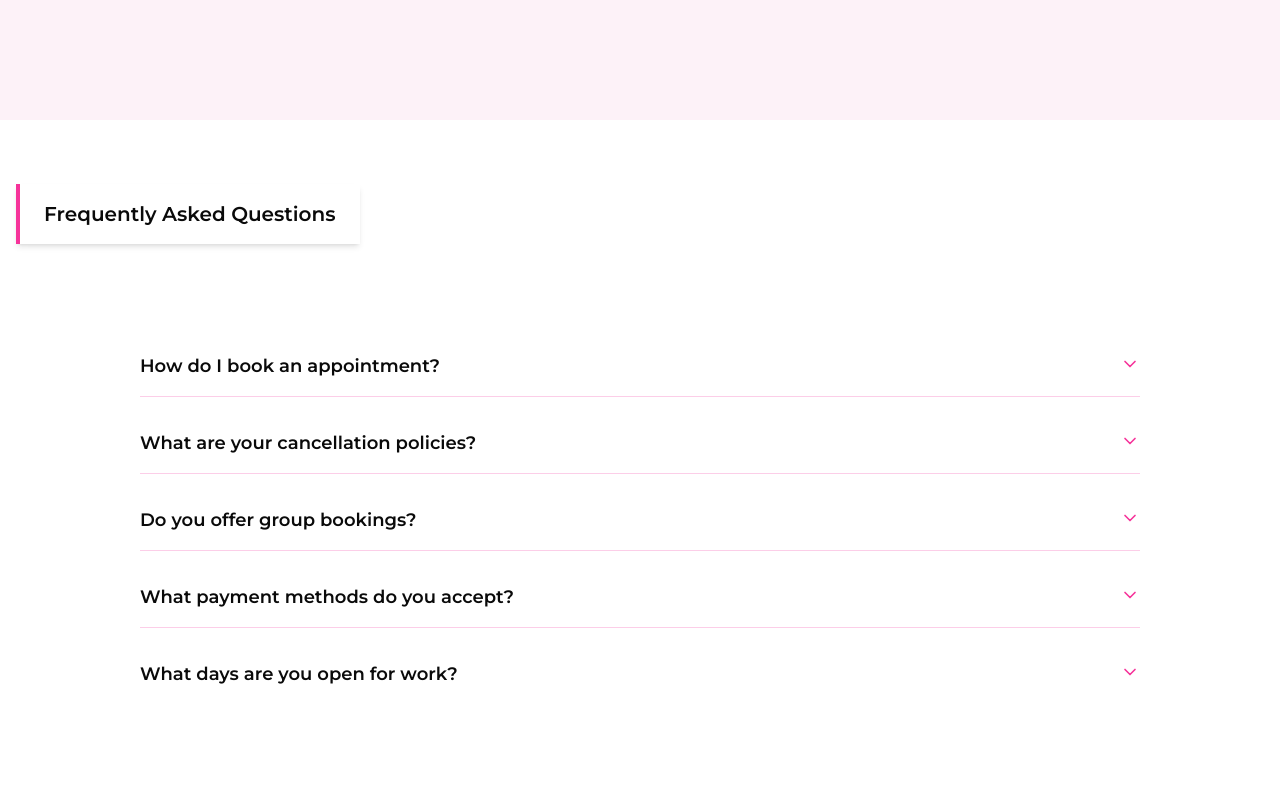
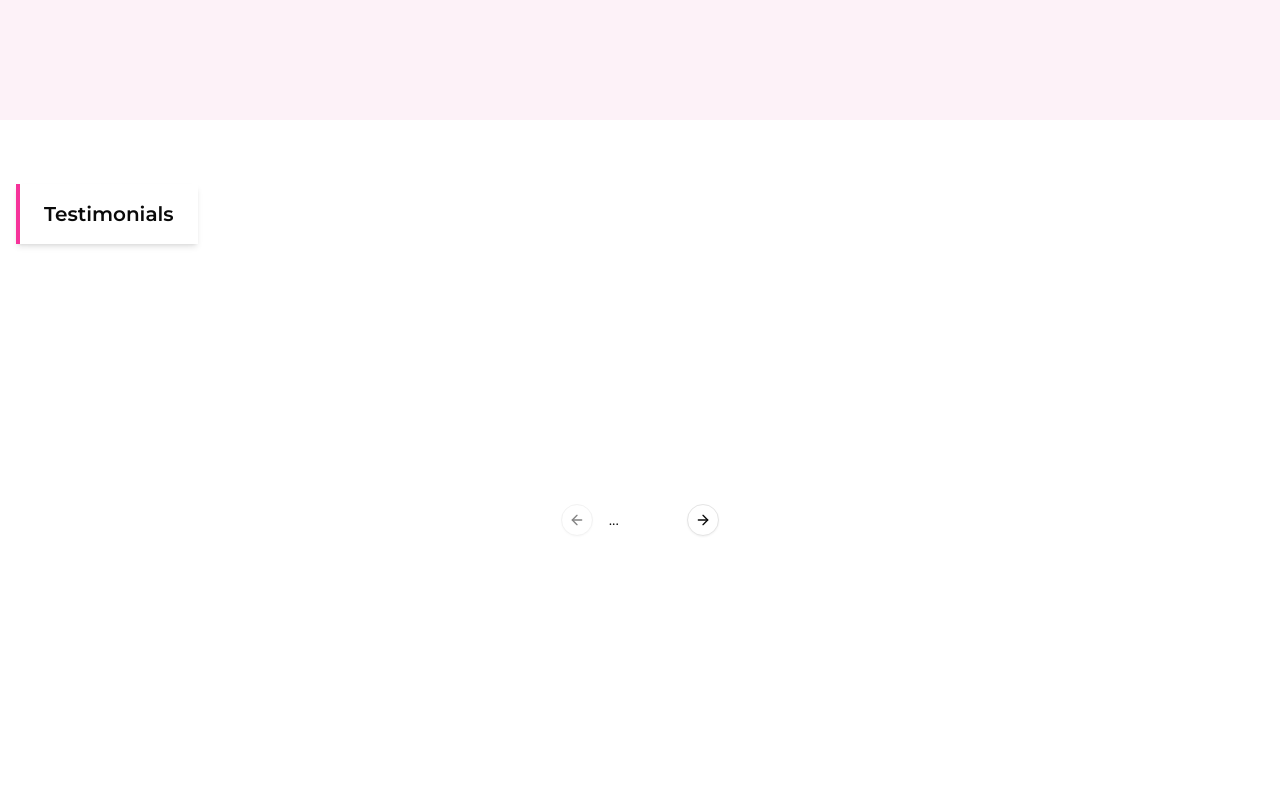
Before and after one commit to typical-developer/betternails, a React (Vite) app: page / in a window 1280 px wide. Shown: the part 2340-3140 px from the top of the page. Built offline with nearby package versions, Linux system fonts and the light colour scheme; a web font is replaced by a local one.

Commit message:
Hella changes

```diff
--- a/src/App.jsx
+++ b/src/App.jsx
@@ -9,6 +9,7 @@ import Hero from './sections/Hero'
 import About from './sections/About'
 import Services from './sections/Services'
 import Faq from './sections/Faq'
+import Testimonials from './components/Testimonials'
 
 export default function App() {
   useEffect(() => {
@@ -31,6 +32,7 @@ export default function App() {
     <Hero />
     <About />
     <Services />
+    <Testimonials />
     <Faq />
     <Footer />
     </>
--- /dev/null
+++ b/src/components/Testimonials.jsx
@@ -0,0 +1,56 @@
+import Section from "../components/Section";
+import {
+  Carousel,
+  CarouselContent,
+  CarouselItem,
+  CarouselNext,
+  CarouselPrevious,
+} from "@/components/ui/carousel"
+
+export default function Testimonials() {
+
+    //no need to add quotataions for each quote
+    const testimonials = [
+    {id: 1,
+    clientName: "Amanda R.",
+    quote: <>Betty is amazing! My nails have never looked better. The team’s attention to detail is unmatched, and the designs are always stunning. Highly recommend!</>},
+
+    {id: 2,
+    clientName: "Danielle K.",
+    quote: <>I’m obsessed with my nails! Betty always delivers perfection every single time. Such a relaxing and professional experience.</>},
+
+    {id: 3,
+    clientName: "Maria L.",
+    quote: <>Betty never disappoints. The quality, creativity, and service are top-tier. I always leave feeling confident and polished!</>},
+
+    {id: 4,
+    clientName: "Tiffany P.",
+    quote: <>Hands down the best nail salon I’ve been to. Betty’s team really cares about their clients and it shows in their work.</>},
+
+    {id: 5,
+    clientName: "Rebecca N.",
+    quote: <>From start to finish, Betty gives a flawless experience. My nails always turn out exactly how I want them.</>},
+
+    {id: 6,
+    clientName: "Julia T.",
+    quote: <>I can’t recommend Betty enough! Beautiful space, talented staff, and long-lasting results every time.</>},
+
+    ];
+
+
+    return(
+        <>
+        <Section sectionId="testimonials" title={true} sectionTitle="Testimonials">
+            <Carousel>
+            <CarouselContent>
+                <CarouselItem>...</CarouselItem>
+                <CarouselItem>...</CarouselItem>
+                <CarouselItem>...</CarouselItem>
+            </CarouselContent>
+            <CarouselPrevious />
+            <CarouselNext />
+            </Carousel>
+        </Section>
+        </>
+    );
+}
--- /dev/null
+++ b/src/components/ui/carousel.jsx
@@ -0,0 +1,194 @@
+import * as React from "react"
+import useEmblaCarousel from "embla-carousel-react";
+import { ArrowLeft, ArrowRight } from "lucide-react"
+
+import { cn } from "@/lib/utils"
+import { Button } from "@/components/ui/button"
+
+const CarouselContext = React.createContext(null)
+
+function useCarousel() {
+  const context = React.useContext(CarouselContext)
+
+  if (!context) {
+    throw new Error("useCarousel must be used within a <Carousel />")
+  }
+
+  return context
+}
+
+function Carousel({
+  orientation = "horizontal",
+  opts,
+  setApi,
+  plugins,
+  className,
+  children,
+  ...props
+}) {
+  const [carouselRef, api] = useEmblaCarousel({
+    ...opts,
+    axis: orientation === "horizontal" ? "x" : "y",
+  }, plugins)
+  const [canScrollPrev, setCanScrollPrev] = React.useState(false)
+  const [canScrollNext, setCanScrollNext] = React.useState(false)
+
+  const onSelect = React.useCallback((api) => {
+    if (!api) return
+    setCanScrollPrev(api.canScrollPrev())
+    setCanScrollNext(api.canScrollNext())
+  }, [])
+
+  const scrollPrev = React.useCallback(() => {
+    api?.scrollPrev()
+  }, [api])
+
+  const scrollNext = React.useCallback(() => {
+    api?.scrollNext()
+  }, [api])
+
+  const handleKeyDown = React.useCallback((event) => {
+    if (event.key === "ArrowLeft") {
+      event.preventDefault()
+      scrollPrev()
+    } else if (event.key === "ArrowRight") {
+      event.preventDefault()
+      scrollNext()
+    }
+  }, [scrollPrev, scrollNext])
+
+  React.useEffect(() => {
+    if (!api || !setApi) return
+    setApi(api)
+  }, [api, setApi])
+
+  React.useEffect(() => {
+    if (!api) return
+    onSelect(api)
+    api.on("reInit", onSelect)
+    api.on("select", onSelect)
+
+    return () => {
+      api?.off("select", onSelect)
+    };
+  }, [api, onSelect])
+
+  return (
+    <CarouselContext.Provider
+      value={{
+        carouselRef,
+        api: api,
+        opts,
+        orientation:
+          orientation || (opts?.axis === "y" ? "vertical" : "horizontal"),
+        scrollPrev,
+        scrollNext,
+        canScrollPrev,
+        canScrollNext,
+      }}>
+      <div
+        onKeyDownCapture={handleKeyDown}
+        className={cn("relative", className)}
+        role="region"
+        aria-roledescription="carousel"
+        data-slot="carousel"
+        {...props}>
+        {children}
+      </div>
+    </CarouselContext.Provider>
+  );
+}
+
+function CarouselContent({
+  className,
+  ...props
+}) {
+  const { carouselRef, orientation } = useCarousel()
+
+  return (
+    <div
+      ref={carouselRef}
+      className="overflow-hidden"
+      data-slot="carousel-content">
+      <div
+        className={cn(
+          "flex",
+          orientation === "horizontal" ? "-ml-4" : "-mt-4 flex-col",
+          className
+        )}
+        {...props} />
+    </div>
+  );
+}
+
+function CarouselItem({
+  className,
+  ...props
+}) {
+  const { orientation } = useCarousel()
+
+  return (
+    <div
+      role="group"
+      aria-roledescription="slide"
+      data-slot="carousel-item"
+      className={cn(
+        "min-w-0 shrink-0 grow-0 basis-full",
+        orientation === "horizontal" ? "pl-4" : "pt-4",
+        className
+      )}
+      {...props} />
+  );
+}
+
+function CarouselPrevious({
+  className,
+  variant = "outline",
+  size = "icon",
+  ...props
+}) {
+  const { orientation, scrollPrev, canScrollPrev } = useCarousel()
+
+  return (
+    <Button
+      data-slot="carousel-previous"
+      variant={variant}
+      size={size}
+      className={cn("absolute size-8 rounded-full", orientation === "horizontal"
+        ? "top-1/2 -left-12 -translate-y-1/2"
+        : "-top-12 left-1/2 -translate-x-1/2 rotate-90", className)}
+      disabled={!canScrollPrev}
+      onClick={scrollPrev}
+      {...props}>
+      <ArrowLeft />
+      <span className="sr-only">Previous slide</span>
+    </Button>
+  );
+}
+
+function CarouselNext({
+  className,
+  variant = "outline",
+  size = "icon",
+  ...props
+}) {
+  const { orientation, scrollNext, canScrollNext } = useCarousel()
+
+  return (
+    <Button
+      data-slot="carousel-next"
+      variant={variant}
+      size={size}
+      className={cn("absolute size-8 rounded-full", orientation === "horizontal"
+        ? "top-1/2 -right-12 -translate-y-1/2"
+        : "-bottom-12 left-1/2 -translate-x-1/2 rotate-90", className)}
+      disabled={!canScrollNext}
+      onClick={scrollNext}
+      {...props}>
+      <ArrowRight />
+      <span className="sr-only">Next slide</span>
+    </Button>
+  );
+}
+
+export { Carousel, CarouselContent, CarouselItem, CarouselPrevious, CarouselNext };
--- a/src/sections/About.jsx
+++ b/src/sections/About.jsx
@@ -1,4 +1,5 @@
 import Section from "../components/Section";
+import aboutBettyImage from "../assets/about-img/about.jpg"
 
 export default function About(){
 
@@ -20,7 +21,7 @@ export default function About(){
                 <div className="absolute top-0 left-0 bottom-0 right-0  flex-center w-full">
                     <div className="absolute max-w-[1200px] lg:flex-between gap-20 px-4 lg:px-0 space-y-12">
                         {/* about image */}
-                        <img src="./img/about.jpg" alt="about nails by betty" className="w-[350px] h-[350px] rounded-full"  />
+                        <img src={aboutBettyImage} alt="about nails by betty" className="w-[350px] h-[350px] rounded-full"  />
 
                         {/* about paragraphs */}
                         <div className="lg:max-w-xl space-y-4">
--- a/src/sections/Faq.jsx
+++ b/src/sections/Faq.jsx
@@ -45,7 +45,7 @@ export default function Faq(){
         <Section sectionId="faq" title={true} sectionTitle="Frequently Asked Questions">
         <Accordion type="single" collapsible className="space-y-4">
         {faqs.map(({id,itemValue,question,answer}) =>
-            <AccordionItem value={itemValue}>
+            <AccordionItem key={id} value={itemValue}>
                 <AccordionTrigger className="min-w-[1000px] font-semibold text-lg">{question}?</AccordionTrigger>
                 <AccordionContent className="text-base max-w-[1000px] ring-b-pink-500">
                 {answer}
--- a/src/sections/Hero.jsx
+++ b/src/sections/Hero.jsx
@@ -1,6 +1,6 @@
 import Section from "../components/Section";
-import Logo from "../components/Logo";
 import { Button } from "../components/ui/button";
+import bgVideo from "../assets/backgrounds/bg-vid.mp4"
 
 export default function Hero() {
   return (
@@ -14,7 +14,7 @@ export default function Hero() {
           className="absolute inset-0 w-full h-full object-cover"
         >
 
-          <source src="/videos/bg-vid.mp4" type="video/mp4" />
+          <source src={bgVideo} type="video/mp4" />
           Your browser does not support the video tag.
         </video>
 
--- a/src/sections/Services.jsx
+++ b/src/sections/Services.jsx
@@ -8,6 +8,9 @@ import nailArt from "../assets/service-img/nail-art.jpg"
 import nailRepairs from "../assets/service-img/nail-repairs.jpg"
 import pedicures from "../assets/service-img/pedicures.jpg"
 import crystalNailArt from "../assets/service-img/crystal-nail-art.jpg"
+
+//shadcb
+import { Skeleton } from "@/components/ui/skeleton"
 
 export default function Services() {
     const services = [
```
Also changed, not shown: src/components/Section.jsx (line endings or trailing spaces).
